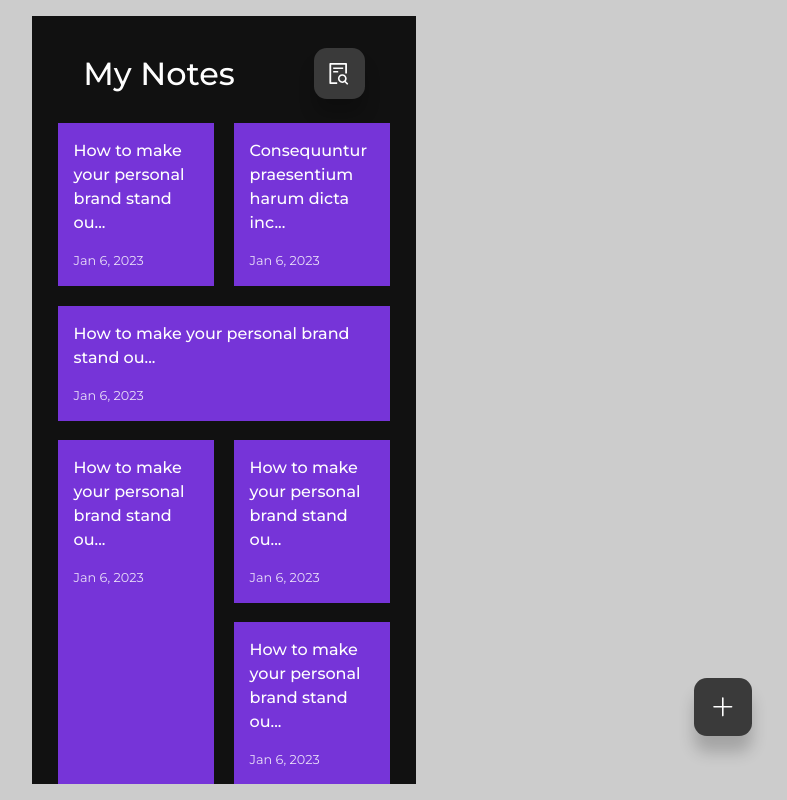
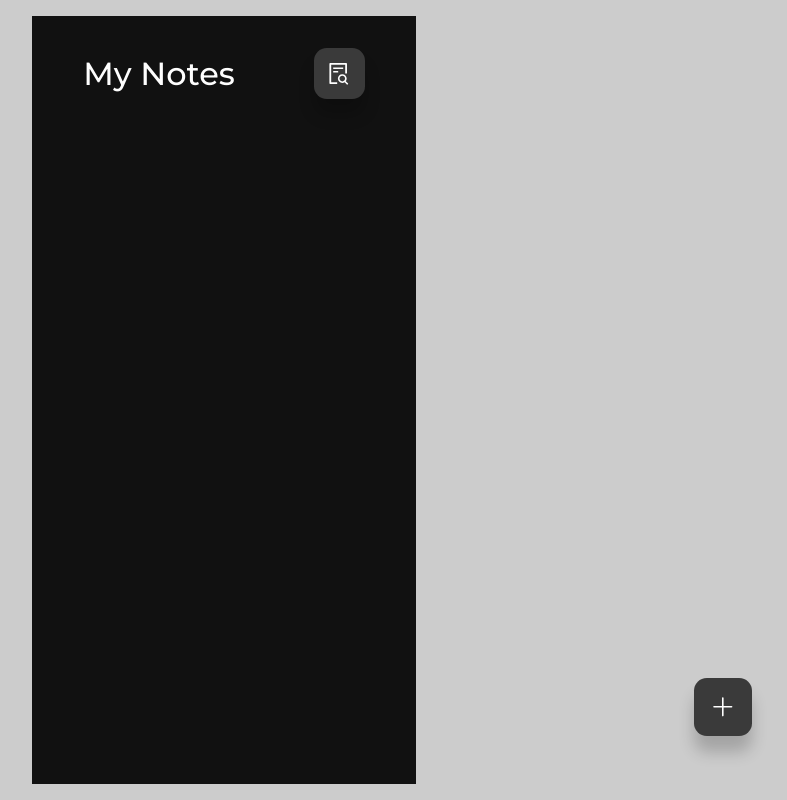
Before and after one commit to allenlopes/Notzy_Notes_App, a React (Create React App) app: page / in a window 1280 px wide. Shown: the whole page, without its empty margins (416-1203 px from the left). Built offline with nearby package versions, Linux system fonts and the light colour scheme.

Commit message:
In src/App.jsx file modified

```diff
--- a/src/App.jsx
+++ b/src/App.jsx
@@ -2,18 +2,19 @@ import { BrowserRouter, Routes, Route } from "react-router-dom"
 import Notes from "./pages/Notes"
 import CreateNote from "./pages/CreateNote"
 import EditNote from "./pages/EditNote"
-import dummyNotes from './dummy_notes'
+// import dummyNotes from './dummy_notes'
 
 import { useState } from "react";
 
 const App = () => {
-  const [notes, setNotes] = useState(dummyNotes)
+  const [notes, setNotes] = useState([])
+
   return (
     <main id="app">
     <BrowserRouter>
     <Routes>
       < Route path="/" element={<Notes notes={notes}/>} />
-      < Route path="/create-note" element={<CreateNote/>} />
+      < Route path="/create-note" element={<CreateNote setNotes={setNotes}/>} />
       < Route path="/edit-note/:id" element={<EditNote/>} />
     </Routes>
     </BrowserRouter>
```
